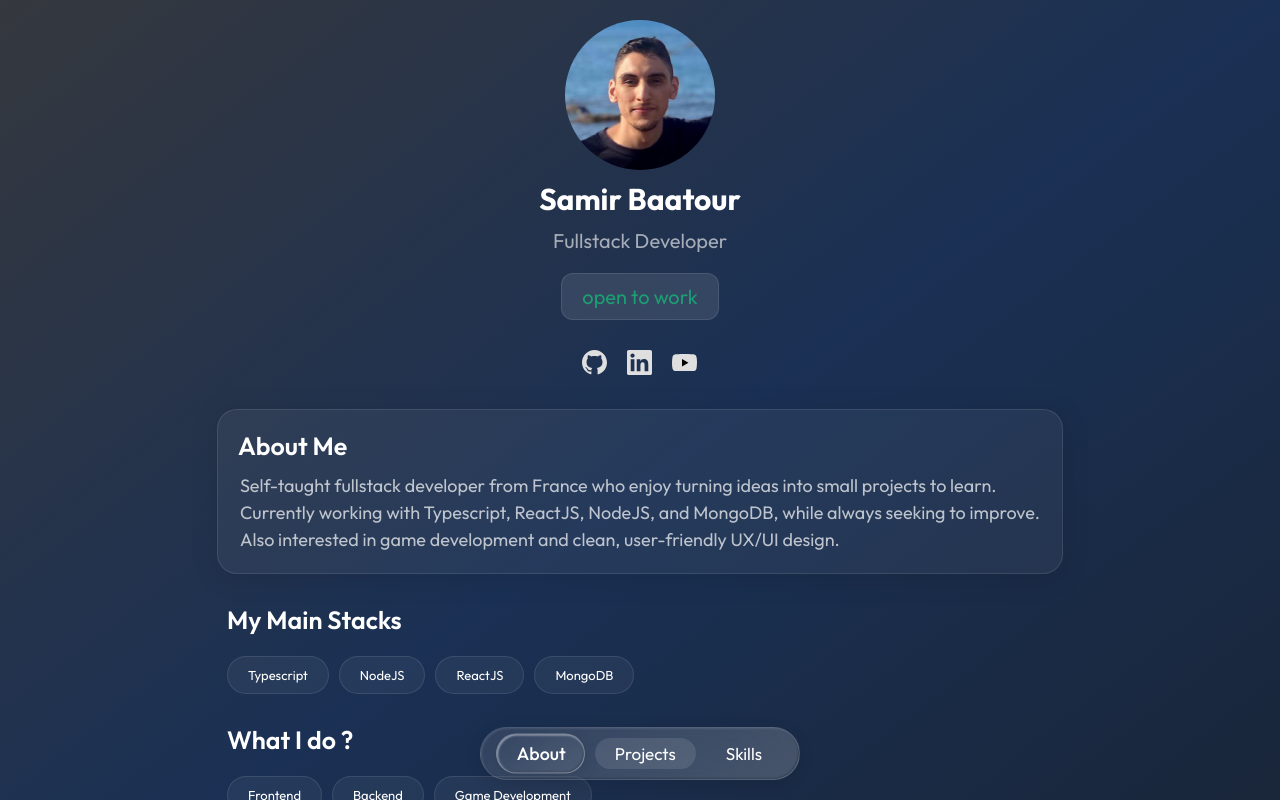
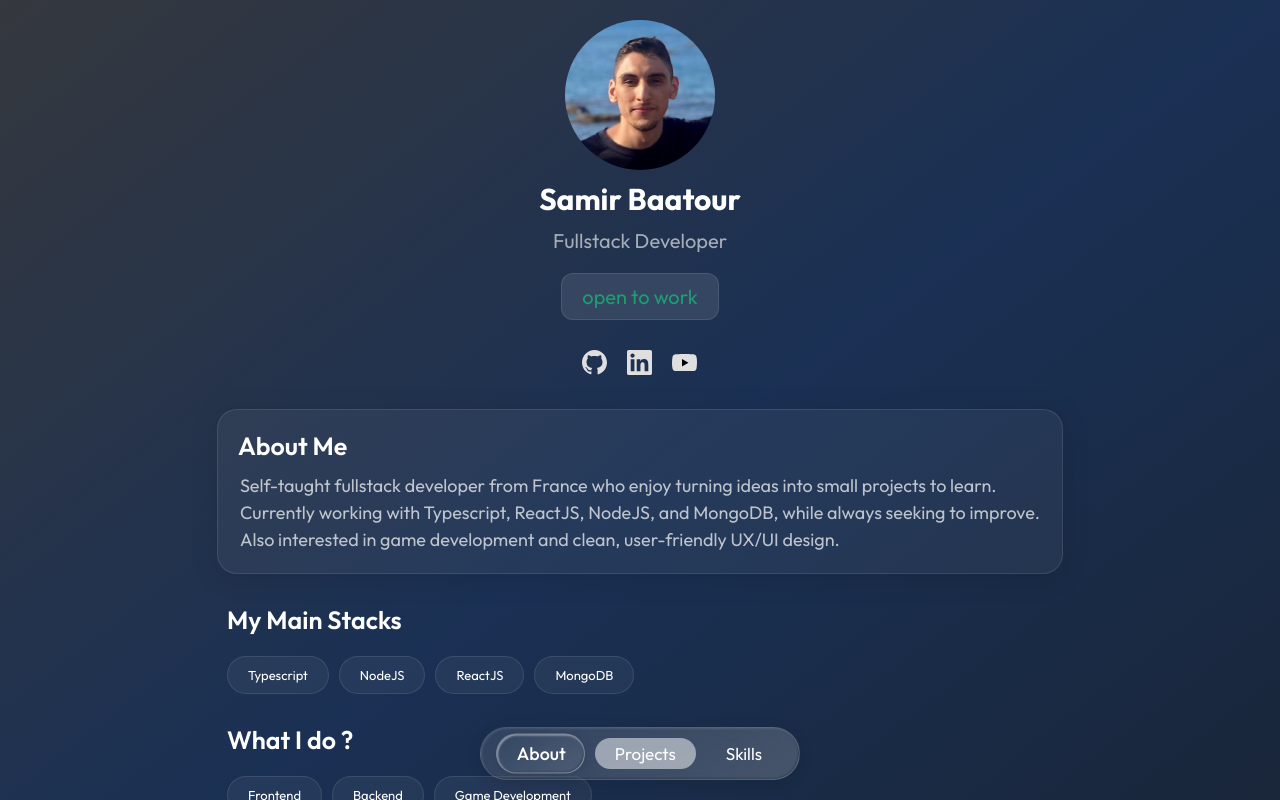
Before and after one commit to SuperCoolNinja/portfolio-2025, a React (Vite) app: page / in a window 1280 px wide. In both pictures the pointer is over the item "Projects". Shown: the top 800 px of the page. Built offline with nearby package versions, Linux system fonts and the light colour scheme.

Commit message:
updated hover, selected menu ui

```diff
--- a/package.json
+++ b/package.json
@@ -4,7 +4,7 @@
   "version": "0.0.0",
   "type": "module",
   "scripts": {
-    "dev": "vite",
+    "dev": "vite --host",
     "build": "tsc -b && vite build",
     "lint": "eslint .",
     "preview": "vite preview"
--- a/src/features/Menu/menu.module.css
+++ b/src/features/Menu/menu.module.css
@@ -67,20 +67,18 @@
   background: rgba(255, 255, 255, 0);
 }
 
-.item:hover,
-.item.selected {
+.item:not(.selected):hover,
+.item:not(.selected):focus {
   cursor: pointer;
   position: relative;
-}
-
-.item:not(.selected):hover {
-  border-radius: 4rem;
   outline: none;
   border: none;
-  background: rgba(255, 255, 255, 0.1);
+  border-radius: 4rem;
+  background: rgba(255, 255, 255, 0.5);
 }
 
 .item.selected {
   transform: scale(1.05);
   font-weight: 500;
+  cursor: default;
 }
```
